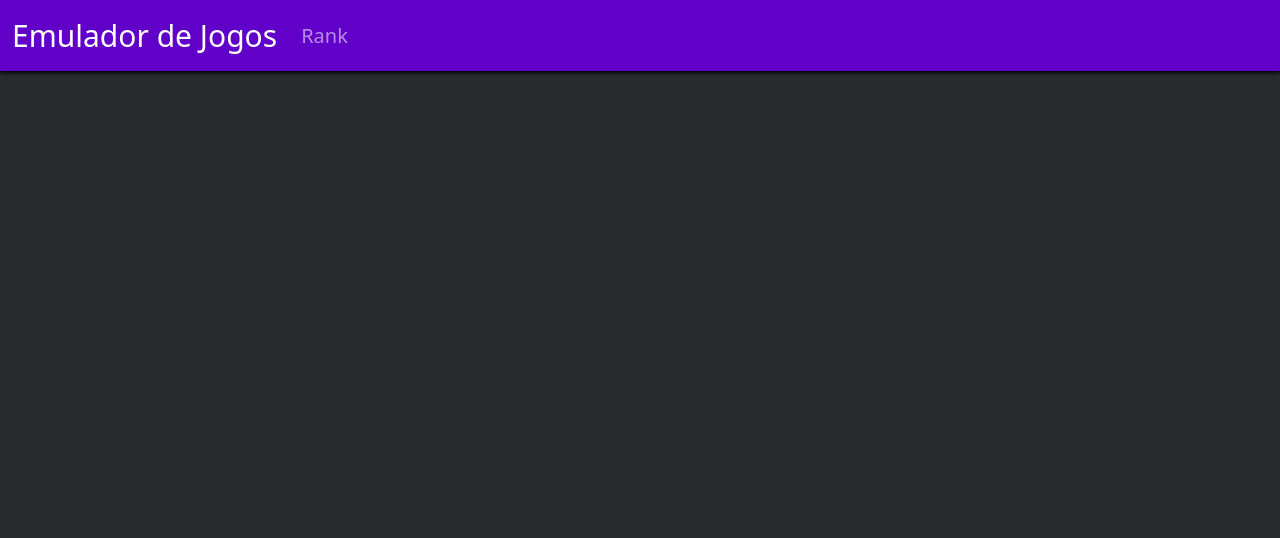
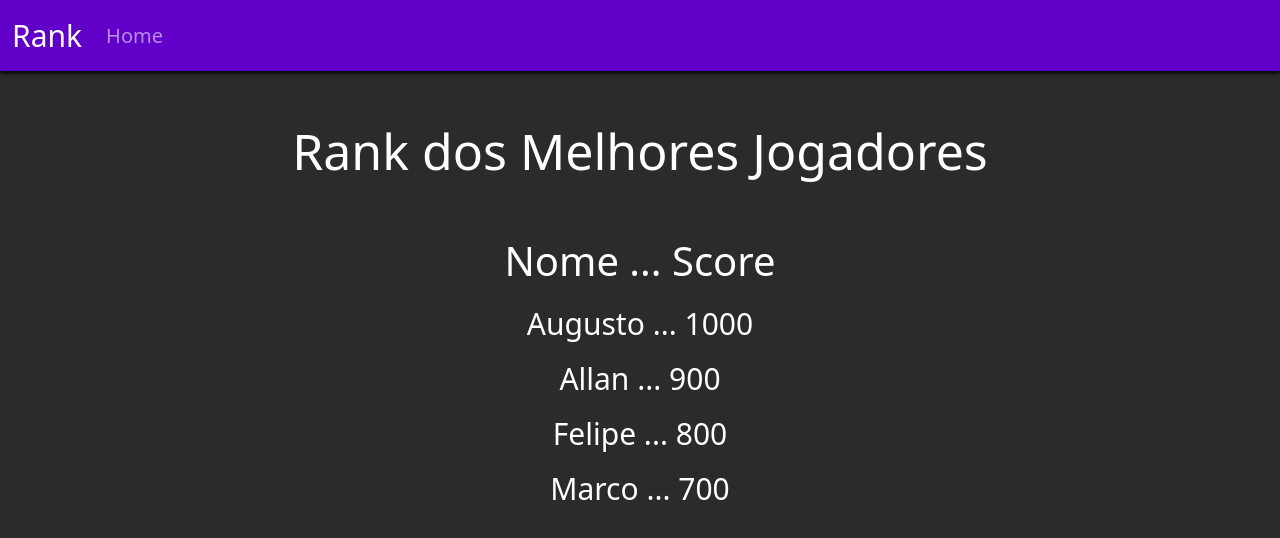
Before and after one commit to Augusto-Ildefonso/Hackathon-Secomp-2024, a website: page public/rank.html in a window 1280 px wide. Drawn offline with nearby package versions, Linux system fonts and the light colour scheme.

Commit message:
Atualizando Arquivos

```diff
--- a/rank.html
+++ b/public/rank.html
@@ -11,20 +11,27 @@
 
     <nav class="navbar navbar-dark navbar-expand-lg">
       <div class="container-fluid">
-        <a class="navbar-brand" href="#" style="font-size: 30px;">Emulador de Jogos</a>
+        <a class="navbar-brand" href="#" style="font-size: 30px;">Rank</a>
         <button class="navbar-toggler" type="button" data-bs-toggle="collapse" data-bs-target="#navbarNav" aria-controls="navbarNav" aria-expanded="false" aria-label="Toggle navigation">
           <span class="navbar-toggler-icon"></span>
         </button>
         <div class="collapse navbar-collapse" id="navbarNav">
           <ul class="navbar-nav">
             <li class="nav-item">
-              <a class="nav-link text" href="rank.html">Rank</a>
+              <a class="nav-link text" href="index.html">Home</a>
             </li>
           </ul>
         </div>
       </div>
     </nav>
 
+    <h1 id="titulo">Rank dos Melhores Jogadores</h1>
+    <p class="rank1">Nome ... Score</p>
+    <p class="rank">Augusto ... 1000</p>
+    <p class="rank">Allan ... 900</p>
+    <p class="rank">Felipe ... 800</p>
+    <p class="rank">Marco ... 700</p>
+
     <script src="https://cdn.jsdelivr.net/npm/bootstrap@5.3.3/dist/js/bootstrap.bundle.min.js" integrity="sha384-YvpcrYf0tY3lHB60NNkmXc5s9fDVZLESaAA55NDzOxhy9GkcIdslK1eN7N6jIeHz" crossorigin="anonymous"></script>
     <script src="functions.js"></script>
 </body>
--- a/style/style.css
+++ b/public/style/style.css
@@ -22,7 +22,7 @@ body{
     justify-content: center;
     margin: auto;
     text-align: center;
-    color: 'white';
+    color: white;
 }
 
 .text{
@@ -60,3 +60,36 @@ body{
     border-radius: 15px;
     box-shadow: 0px 4px 8px rgb(0, 0, 0);
 }
+
+#titulo{
+    padding-top: 50px;
+    padding-bottom: 50px;
+    font-size: 50px;
+    display: flex;
+    align-items: center;
+    justify-content: center;
+    margin: auto;
+    text-align: center;
+    color: white;
+}
+
+.rank{
+    padding-top: 10px;
+    font-size: 30px;
+    display: flex;
+    align-items: center;
+    justify-content: center;
+    margin: auto;
+    text-align: center;
+    color: white;
+}
+
+.rank1{
+    font-size: 40px;
+    display: flex;
+    align-items: center;
+    justify-content: center;
+    margin: auto;
+    text-align: center;
+    color: white;
+}
```
Also changed, not shown: public/jogo.html (renamed from jogo.html, +3 -3 lines), public/functions.js (renamed from functions.js), public/images/images.png (renamed from images/images.png), public/index.html (renamed from index.html), public/jogo/index.js (renamed from jogo/index.js), public/jogo/wasm.js (renamed from jogo/wasm.js), 8 other files.
